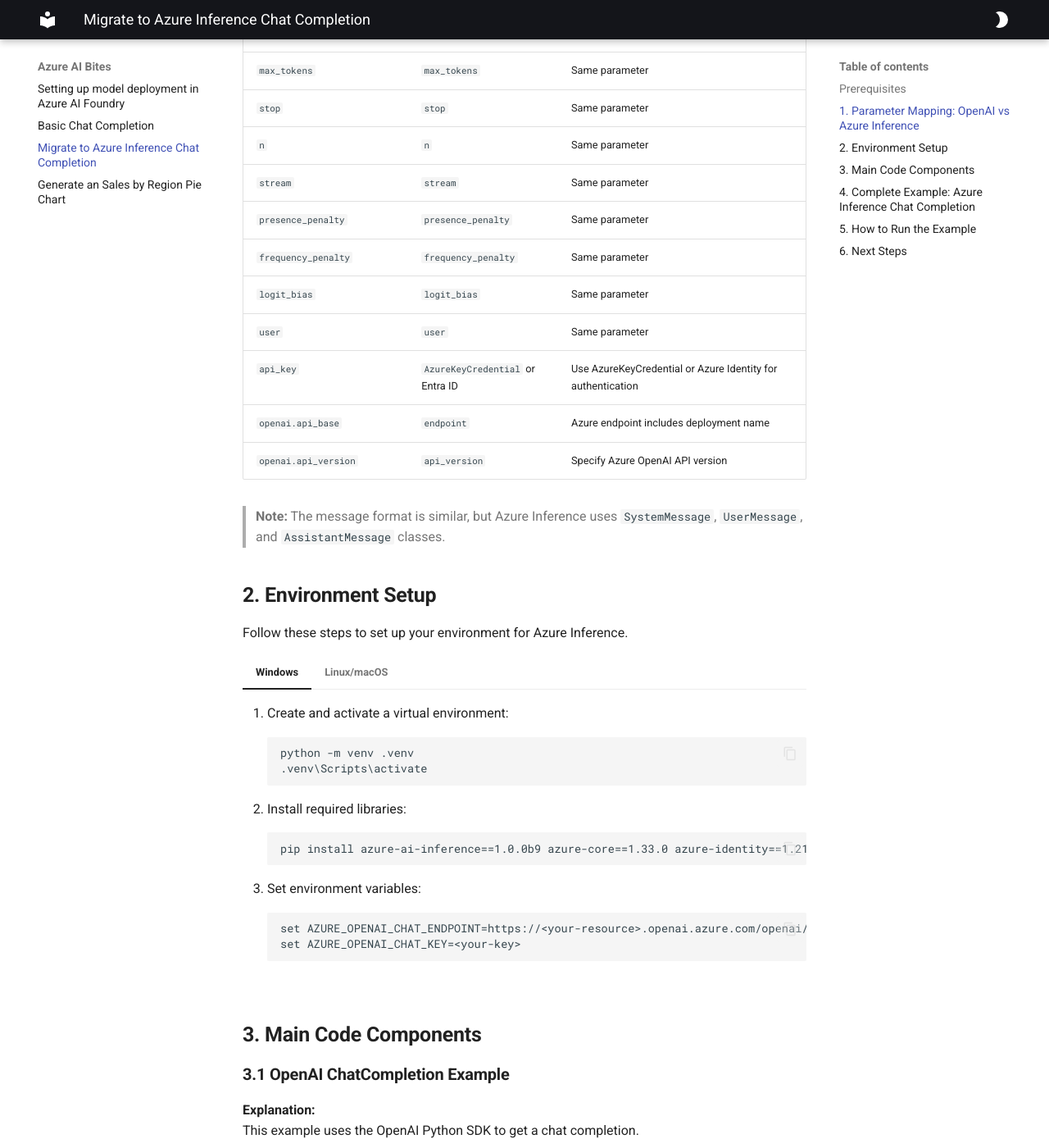
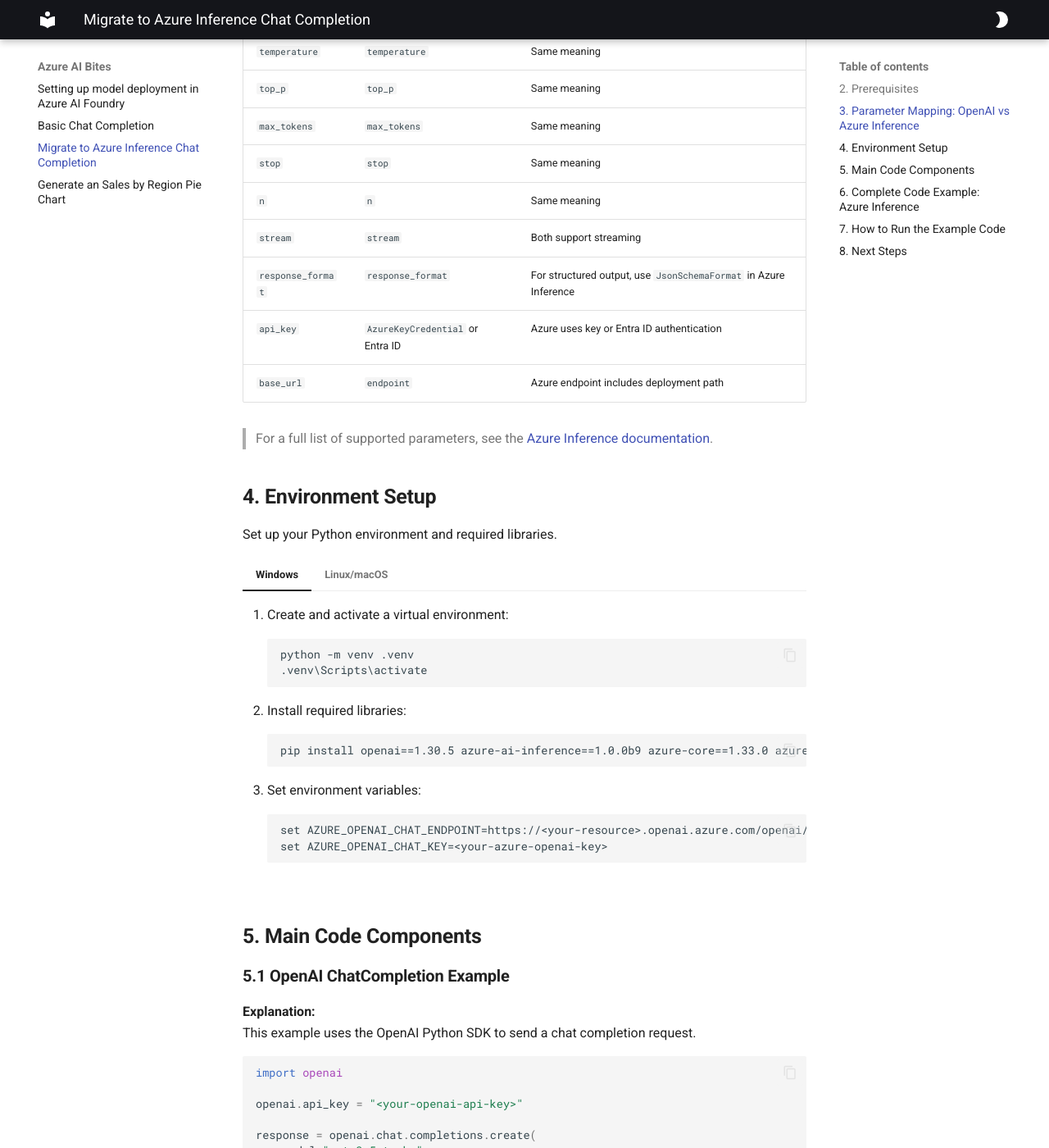
Before and after one commit to gloveboxes/Azure-AI-Bites-with-GenAI, an MkDocs documentation site: the page built from docs/recipe_4_migrating.md, in a window 1280 px wide and 1400 px high, scrolled down 744 px. Shown: the whole window at 82% size. Built offline with MkDocs 1.6.1 and Material for MkDocs 9.7.7, drawn with Linux system fonts in a browser that asks for light colours; some of the changed text lies outside the part shown.

Commit message:
updated syste msg

````diff
--- a/docs/recipe_4_migrating.md
+++ b/docs/recipe_4_migrating.md
@@ -1,37 +1,35 @@
-# Migrate from OpenAI Chat Completion to Azure Inference Chat Completion
+# 1. Migrate from OpenAI Chat Completion to Azure Inference Chat Completion
 
-This guide shows you how to migrate your code from the OpenAI ChatCompletion API to the Azure Inference Chat Completion API. It includes a parameter mapping table and code examples for both APIs.
+This guide explains how to migrate your code from the OpenAI `ChatCompletion` API to the Azure Inference Chat Completion API. You will learn about parameter mapping, see code examples for both APIs, and understand the required environment setup.
 
-## Prerequisites
+## 2. Prerequisites
 
 - Python 3.8 or later
 - Access to Azure AI Foundry services
 
-## 1. Parameter Mapping: OpenAI vs Azure Inference
+## 3. Parameter Mapping: OpenAI vs Azure Inference
 
-| OpenAI ChatCompletion Parameter | Azure Inference Equivalent         | Notes                                                                 |
-|---------------------------------|------------------------------------|-----------------------------------------------------------------------|
-| `model`                         | Set in endpoint URL                | Azure Inference uses deployment name in the endpoint URL              |
-| `messages`                      | `messages`                         | Both use a list of message objects                                    |
-| `temperature`                   | `temperature`                      | Same parameter                                                        |
-| `top_p`                         | `top_p`                            | Same parameter                                                        |
-| `max_tokens`                    | `max_tokens`                       | Same parameter                                                        |
-| `stop`                          | `stop`                             | Same parameter                                                        |
-| `n`                             | `n`                                | Same parameter                                                        |
-| `stream`                        | `stream`                           | Same parameter                                                        |
-| `presence_penalty`              | `presence_penalty`                 | Same parameter                                                        |
-| `frequency_penalty`             | `frequency_penalty`                | Same parameter                                                        |
-| `logit_bias`                    | `logit_bias`                       | Same parameter                                                        |
-| `user`                          | `user`                             | Same parameter                                                        |
-| `api_key`                       | `AzureKeyCredential` or Entra ID   | Use AzureKeyCredential or Azure Identity for authentication           |
-| `openai.api_base`               | `endpoint`                         | Azure endpoint includes deployment name                               |
-| `openai.api_version`            | `api_version`                      | Specify Azure OpenAI API version                                      |
+The following table shows how common parameters in the OpenAI `ChatCompletion` API map to the Azure Inference API:
 
-> **Note:** The message format is similar, but Azure Inference uses `SystemMessage`, `UserMessage`, and `AssistantMessage` classes.
+| OpenAI Parameter         | Azure Inference Parameter         | Notes                                                                 |
+|--------------------------|-----------------------------------|-----------------------------------------------------------------------|
+| `model`                  | Set in endpoint URL (deployment)  | Azure uses deployment name in the endpoint URL                        |
+| `messages`               | `messages`                        | Both use a list of message objects                                    |
+| `temperature`            | `temperature`                     | Same meaning                                                          |
+| `top_p`                  | `top_p`                           | Same meaning                                                          |
+| `max_tokens`             | `max_tokens`                      | Same meaning                                                          |
+| `stop`                   | `stop`                            | Same meaning                                                          |
+| `n`                      | `n`                               | Same meaning                                                          |
+| `stream`                 | `stream`                          | Both support streaming                                                |
+| `response_format`        | `response_format`                 | For structured output, use `JsonSchemaFormat` in Azure Inference      |
+| `api_key`                | `AzureKeyCredential` or Entra ID  | Azure uses key or Entra ID authentication                             |
+| `base_url`               | `endpoint`                        | Azure endpoint includes deployment path                               |
 
-## 2. Environment Setup
+> For a full list of supported parameters, see the [Azure Inference documentation](https://github.com/Azure/azure-sdk-for-python/blob/main/sdk/ai/azure-ai-inference/README.md#key-concepts){:target="_blank"}.
 
-Follow these steps to set up your environment for Azure Inference.
+## 4. Environment Setup
+
+Set up your Python environment and required libraries.
 
 === "Windows"
     1. Create and activate a virtual environment:
@@ -41,12 +39,12 @@
         ```
     2. Install required libraries:
         ```cmd
-        pip install azure-ai-inference==1.0.0b9 azure-core==1.33.0 azure-identity==1.21.0
+        pip install openai==1.30.5 azure-ai-inference==1.0.0b9 azure-core==1.33.0 azure-identity==1.21.0
         ```
     3. Set environment variables:
         ```cmd
-        set AZURE_OPENAI_CHAT_ENDPOINT=https://<your-resource>.openai.azure.com/openai/deployments/<your-deployment>
-        set AZURE_OPENAI_CHAT_KEY=<your-key>
+        set AZURE_OPENAI_CHAT_ENDPOINT=https://<your-resource>.openai.azure.com/openai/deployments/<deployment-name>
+        set AZURE_OPENAI_CHAT_KEY=<your-azure-openai-key>
         ```
 
 === "Linux/macOS"
@@ -57,45 +55,43 @@
         ```
     2. Install required libraries:
         ```bash
-        pip install azure-ai-inference==1.0.0b9 azure-core==1.33.0 azure-identity==1.21.0
+        pip install openai==1.30.5 azure-ai-inference==1.0.0b9 azure-core==1.33.0 azure-identity==1.21.0
         ```
     3. Set environment variables:
         ```bash
-        export AZURE_OPENAI_CHAT_ENDPOINT=https://<your-resource>.openai.azure.com/openai/deployments/<your-deployment>
-        export AZURE_OPENAI_CHAT_KEY=<your-key>
+        export AZURE_OPENAI_CHAT_ENDPOINT=https://<your-resource>.openai.azure.com/openai/deployments/<deployment-name>
+        export AZURE_OPENAI_CHAT_KEY=<your-azure-openai-key>
         ```
 
-## 3. Main Code Components
+## 5. Main Code Components
 
-### 3.1 OpenAI ChatCompletion Example
+### 5.1 OpenAI ChatCompletion Example
 
 **Explanation:**
-This example uses the OpenAI Python SDK to get a chat completion.
+This example uses the OpenAI Python SDK to send a chat completion request.
 
 ```python
 import openai
 
 openai.api_key = "<your-openai-api-key>"
-openai.api_base = "https://api.openai.com/v1"
-openai.api_version = None  # Not required for OpenAI public API
 
-response = openai.ChatCompletion.create(
+response = openai.chat.completions.create(
     model="gpt-3.5-turbo",
     messages=[
         {"role": "system", "content": "You are a helpful assistant."},
         {"role": "user", "content": "How many feet are in a mile?"},
     ],
     temperature=0.7,
-    max_tokens=50,
+    max_tokens=100,
 )
 
-print(response.choices[0].message["content"])
+print(response.choices[0].message.content)
 ```
 
-### 3.2 Azure Inference Chat Completion Example
+### 5.2 Azure Inference Chat Completion Example
 
 **Explanation:**
-This example uses the Azure Inference SDK to get a chat completion. It uses environment variables for endpoint and key.
+This example uses the Azure Inference SDK to send a chat completion request to an Azure OpenAI deployment. The endpoint and key are read from environment variables.
 
 ```python
 import os
@@ -118,16 +114,13 @@
         UserMessage("How many feet are in a mile?"),
     ],
     temperature=0.7,
-    max_tokens=50,
+    max_tokens=100,
 )
 
 print(response.choices[0].message.content)
 ```
 
-## 4. Complete Example: Azure Inference Chat Completion
-
-**Explanation:**
-This script demonstrates a full migration from OpenAI to Azure Inference, using environment variables for configuration.
+## 6. Complete Code Example: Azure Inference
 
 ```python
 import os
@@ -160,17 +153,20 @@
     main()
 ```
 
-## 5. How to Run the Example
+**Explanation:**
+This script authenticates with Azure OpenAI using environment variables, sends a chat completion request, and prints the response.
 
-1. Set up your environment as described above.
-2. Save the Azure Inference example code to a file, for example, `azure_inference_chat.py`.
+## 7. How to Run the Example Code
+
+1. Ensure your environment variables are set as shown in the setup section.
+2. Save the code to a file, for example, `azure_inference_chat.py`.
 3. Run the script:
     ```bash
     python azure_inference_chat.py
     ```
 
-## 6. Next Steps
+## 8. Next Steps
 
-- Learn more about [Azure AI Inference SDK for Python](https://github.com/Azure/azure-sdk-for-python/tree/main/sdk/ai/azure-ai-inference){:target="_blank"}
-- Review [Azure OpenAI API documentation](https://learn.microsoft.com/azure/ai-services/openai/){:target="_blank"}
-- Explore [OpenAI to Azure OpenAI migration guidance](https://learn.microsoft.com/azure/ai-services/openai/migration){:target="_blank"}
+- [Azure AI Inference Python SDK documentation](https://github.com/Azure/azure-sdk-for-python/blob/main/sdk/ai/azure-ai-inference/README.md#key-concepts){:target="_blank"}
+- [Azure OpenAI Service documentation](https://learn.microsoft.com/azure/ai-services/openai/){:target="_blank"}
+- [OpenAI Python Library documentation](https://platform.openai.com/docs/libraries/python-library){:target="_blank"}
````
Also changed, not shown: other parts of docs/recipe_4_migrating.md (+1 -1 lines), docs/recipe_2_getting_started_ai_foundry.md (+132 -61 lines), docs/recipe_3_basic_chat.md (+35 -43 lines), docs/recipe_5_generate_image.md (+133 -122 lines), system_message.md (+3 -2 lines).
